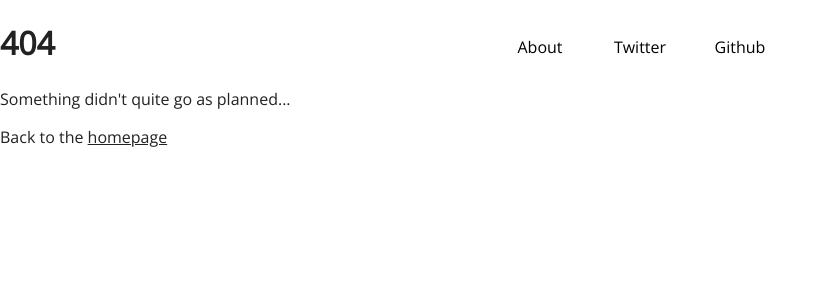
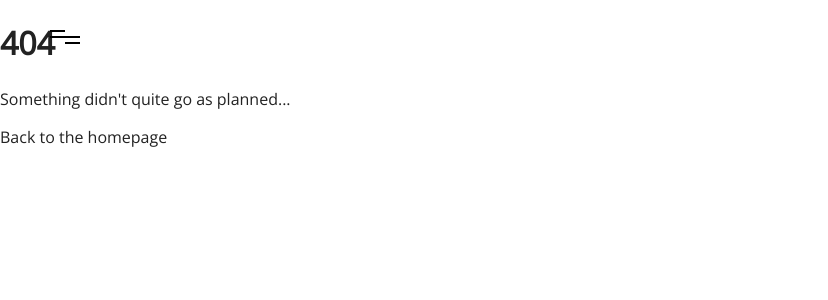
Before and after one commit to arguiot/arguiot.github.io, a Jekyll site: the page built from 404.html, in a window 1280 px wide. Shown: the top 300 px of the page, without its empty margins (0-828 px from the left). Built offline with Jekyll 4.4.1, drawn with Linux system fonts in a browser that asks for light colours.

Commit message:
Added menu

```diff
--- a/_includes/nav.html
+++ b/_includes/nav.html
@@ -1,7 +1,15 @@
-<nav>
-	<ul class="menu">
-		<li><a href="{{site.about}}">About</a></li>
-		<li><a href="{{site.author.twitter}}">Twitter</a></li>
-		<li><a href="{{site.author.github}}">Github</a></li>
-	</ul>
-</nav>
+<div class="menu-icon">
+	<span class="menu-icon__line menu-icon__line-left"></span>
+	<span class="menu-icon__line"></span>
+	<span class="menu-icon__line menu-icon__line-right"></span>
+</div>
+
+<div class="nav">
+	<div class="nav__content">
+		<ul class="nav__list">
+			<li class="nav__list-item"><a href="about">About</a></li>
+			<li class="nav__list-item"><a href="https://github.com/arguiot">Projects</a></li>
+			<li class="nav__list-item"><a href="mailto:arguiot@gmail.com">Contact</a></li>
+		</ul>
+	</div>
+</div>
--- a/css/main.scss
+++ b/css/main.scss
@@ -80,6 +80,159 @@ textarea {
 /* ==========================================================================
    Author's custom styles
    ========================================================================== */
+/*********************
+   	Menu
+   *********************/
+$icon--color: #1e2023;
+$font--color: #000;
+$font--color--active: #fff;
+$transition--length: 0.8; //default state
+
+.menu-icon {
+	$size: 30px;
+	height: $size;
+	width: $size;
+	position: fixed;
+	z-index: 2;
+	left: 50px;
+	top: 30px;
+	cursor: pointer;
+
+	&__line {
+		height: 2px;
+		width: $size;
+		display: block;
+		background-color: $font--color;
+		margin-bottom: 4px;
+		transition: transform 0.2s ease, background-color 0.5s ease;
+	}
+
+	&__line-left {
+		width: $size / 2;
+	}
+
+	&__line-right {
+		width: $size / 2;
+		float: right;
+	}
+}
+
+.nav {
+	$width: 100vw;
+	$height: 100vh;
+	$font--size--calc: calc(2vw + 10px);
+	$transition--easing: cubic-bezier(.77,0,.175,1);
+	position: fixed;
+	z-index: 1;
+
+	&:after,
+	&:before {
+		content: "";
+		position: fixed;
+		width: $width;
+		height: $height;
+		background: rgba(#eaeaea, .2);
+		z-index: -1;
+		transition: transform $transition--easing $transition--length + s;
+		transform: translateX(0%) translateY(-100%);
+	}
+
+	&:after {
+		background: #fff;
+		transition-delay: 0s;
+	}
+
+	&:before {
+		transition-delay: 0.1s;
+	}
+
+	&__content {
+		position: fixed;
+		top: 50%;
+		transform: translate(0%,-50%);
+		width: 100%;
+		text-align: center;
+		font-size: $font--size--calc;
+		font-weight: 200;
+		cursor: pointer;
+	}
+
+	&__list-item {
+		position: relative;
+		display: inline-block;
+		transition-delay: $transition--length + s;
+		opacity: 0;
+		transform: translate(0%, 100%);
+		transition: opacity 0.2s ease, transform 0.3s ease;
+		margin-right: 25px;
+
+		&:before {
+			content: "";
+			position: absolute;
+			background: $font--color;
+			width: 20px;
+			height: 1px;
+			top: 100%;
+			transform: translate(0%, 0%);
+			transition: all 0.3s ease;
+			z-index: -1;
+		}
+
+		&:hover {
+			&:before {
+				width: 100%;
+			}
+		}
+	}
+}
+//active state
+
+body.nav-active {
+	$menu--items--count: 4;
+
+	.menu-icon {
+		&__line {
+			background-color: #000;
+			transform: translateX(0px) rotate(-45deg);
+		}
+
+		&__line-left {
+			transform: translateX(1px) rotate(45deg);
+		}
+
+		&__line-right {
+			transform: translateX(-2px) rotate(45deg);
+		}
+	}
+
+	.nav {
+		visibility: visible;
+
+		&:after,
+		&:before {
+			transform: translateX(0%) translateY(0%);
+		}
+
+		&:after {
+			transition-delay: 0.1s;
+		}
+
+		&:before {
+			transition-delay: 0s;
+		}
+
+		&__list-item {
+			opacity: 1;
+			transform: translateX(0%);
+			transition: opacity 0.3s ease, transform 0.3s ease, color 0.3s ease;
+			@for $i from 0 through $menu--items--count {
+				&:nth-child(#{$i}) {
+					transition-delay: $transition--length * $i / 8 + .5 + s;
+				}
+			}
+		}
+	}
+}
 @font-face {
 	font-family: 'Dry Brush';
 	src: url("../assets/dry-brush.ttf");
@@ -92,69 +245,41 @@ body {
 
 	a {
 		color: inherit;
-	}
-}
-
-nav {
-	position: absolute;
-	top: 0;
-	width: 100vw;
-	box-sizing: border-box;
-	padding: 20px;
-
-	ul {
-		display: flex;
-		flex-direction: row;
-		justify-content: center;
-		align-items: center;
-		list-style: none;
-		padding-left: 0;
-
-		li {
-			width: 100px;
-			text-align: center;
-			color: black;
-
-			a {
-				text-decoration: none;
-
-				&:hover {
-					text-decoration: underline;
-				}
-			}
-		}
+		text-decoration: inherit;
 	}
 }
 
 .header {
 	position: relative;
-	width: calc(100vw - 80px);
-	height: calc(100vh - 174px);
+	width: calc(100vw - 160px);
+	height: calc(100vh - 160px);
 	margin: 0 auto;
 	position: relative;
-	top: 94px;
+	top: 80px;
 	display: flex;
 	flex-direction: row;
 	justify-content: center;
 	align-items: center;
+	flex-wrap: wrap;
 	background: url("https://source.unsplash.com/WbL7DjItqjI/2016x1512");
 	background-size: cover;
 	background-attachment: fixed;
+
 	.logo {
-		width: 250px;
+		width: 20vw;
 	}
+
 	.title {
 		font-family: 'Dry Brush', sans-serif;
-		font-weight: 700;
-		font-size: 144px;
+		font-size: 8vw;
 		text-align: right;
 		line-height: 0.8;
 		-webkit-user-select: none;
 		-moz-user-select: none;
 		-ms-user-select: none;
 		user-select: none;
-		width: 500px;
-
+		width: 30vw;
+		min-width: 300px;
 		.black {
 			color: black;
 		}
--- /dev/null
+++ b/js/functions.js
@@ -0,0 +1,34 @@
+class Menu {
+    constructor() {
+        this.state  = false
+        this.toggle = document.querySelector(".menu-icon")
+        this.ul     = document.querySelector('.nav__list-item')
+
+        this.open   = this.open.bind(this)
+        this.close  = this.close.bind(this)
+        this.swap   = this.swap.bind(this)
+
+        this._addEventListeners()
+    }
+
+    _addEventListeners() {
+        this.toggle.addEventListener('click', this.swap)
+    }
+
+    open() {
+        document.body.classList.add('nav-active')
+        this.state = true
+    }
+
+    close() {
+        document.body.classList.remove('nav-active')
+        this.state = false
+    }
+
+    swap() {
+        if (this.state == true) this.close()
+        else if (this.state == false) this.open()
+    }
+}
+
+const m = new Menu()
```
Also changed, not shown: _includes/nav-about.html (deleted, +0 -7 lines).
